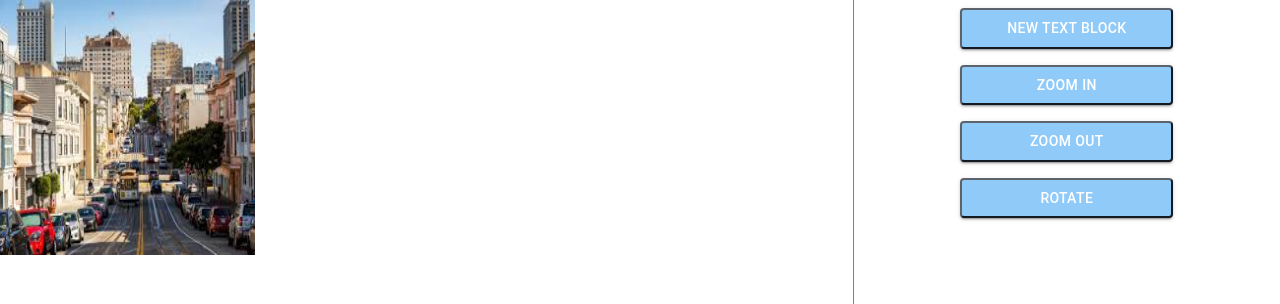
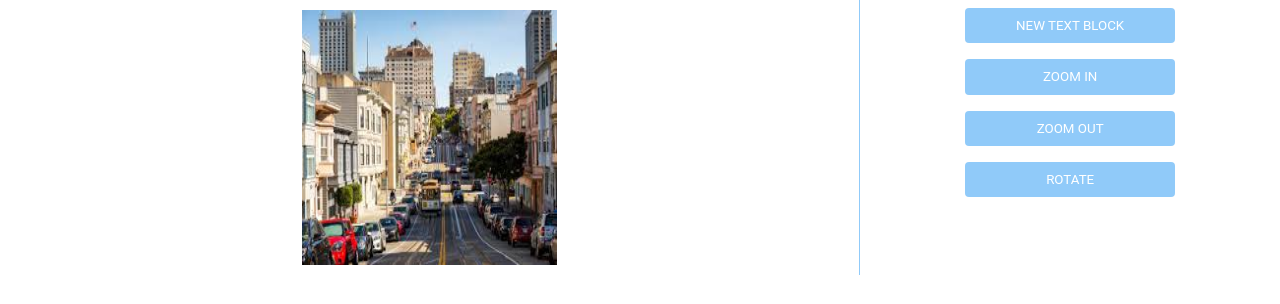
Before and after one commit to kaorub/image-editor, a React (Create React App) app: page / in a window 1280 px wide. Shown: the top 304 px of the page. Built offline with nearby package versions, Linux system fonts and the light colour scheme.

Commit message:
css improvements

```diff
--- a/src/App.css
+++ b/src/App.css
@@ -59,13 +59,18 @@ Flex direction
 Vertical divider
  */
 .App-divider {
-  border-left: 1px solid grey;
-  height: 500px;
+  border-left: 1px solid rgb(144, 202, 249);
+;
 }
 /**
 Image wrapper had double width
  */
 .App-img-wrapper {
   flex: 2;
+  align-items: center;
+  display: flex;
   position: relative;
+  height: auto;
+  padding: 10px;
+  margin: 0 auto;
 }
--- a/src/components/Button/Button.css
+++ b/src/components/Button/Button.css
@@ -1,20 +1,14 @@
 .Button {
     margin: 8px;
-    color: rgba(0, 0, 0, 0.87);
-    box-shadow: 0 3px 1px -2px rgba(0,0,0,0.2), 0 2px 2px 0 rgba(0,0,0,0.14), 0 1px 5px 0 rgba(0,0,0,0.12);
     background-color: rgb(144, 202, 249);
-    border-color: rgba(0, 0, 0, 0.87);
     color: #fff;
     padding: 6px 16px;
-    font-size: 0.875rem;
     min-width: 64px;
     box-sizing: border-box;
-    transition: background-color 250ms cubic-bezier(0.4, 0, 0.2, 1) 0ms,box-shadow 250ms cubic-bezier(0.4, 0, 0.2, 1) 0ms,border 250ms cubic-bezier(0.4, 0, 0.2, 1) 0ms;
     font-family: "Roboto", "Helvetica", "Arial", sans-serif;
-    font-weight: 500;
     line-height: 1.75;
     border-radius: 4px;
-    letter-spacing: 0.02857em;
+    border-width: 0;
     text-transform: uppercase;
     width: 50%;
 }
--- a/src/components/Image/Image.css
+++ b/src/components/Image/Image.css
@@ -0,0 +1,7 @@
+.Image {
+    bottom: 50%;
+    top: 25%;
+    left: 25%;
+    padding-left: 20px;
+    padding-right: 20px;
+}
--- a/src/components/TextBox/TextBox.css
+++ b/src/components/TextBox/TextBox.css
@@ -5,3 +5,7 @@
     padding-left: 20px;
     padding-right: 20px;
 }
+
+.TextBox input {
+    font-size: 1.2rem;
+}
```
